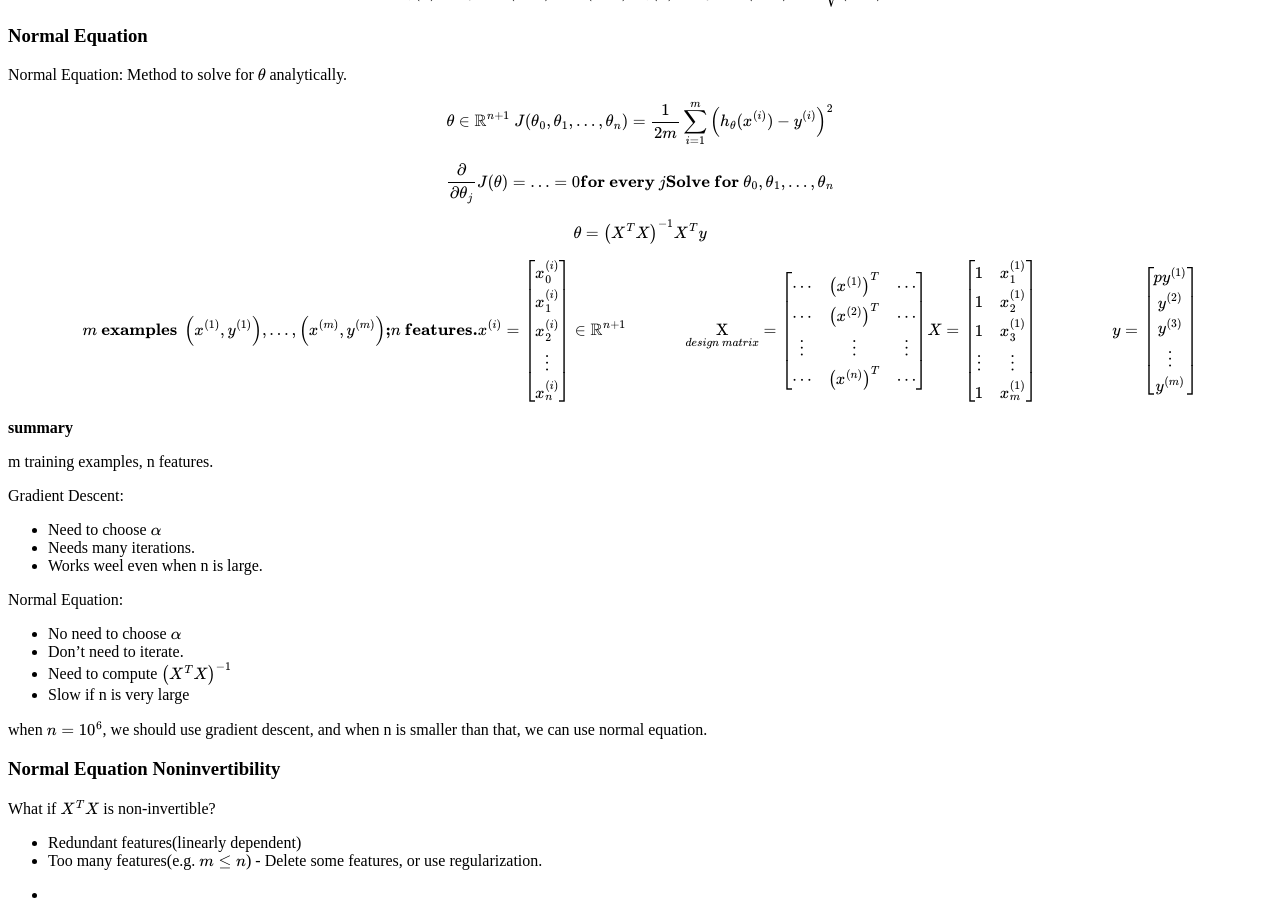
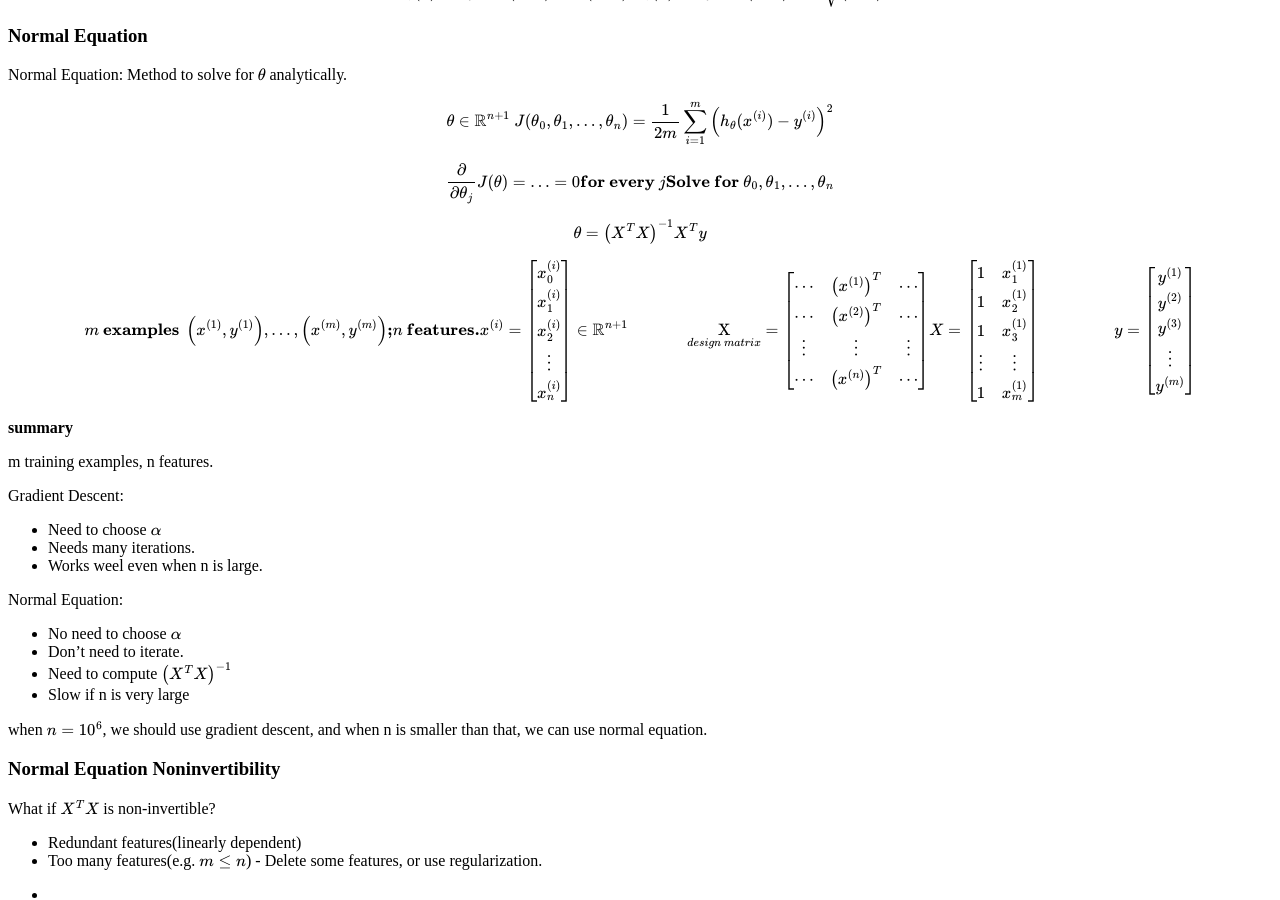
Before and after one commit to mrmign/mrmign.github.com, a Jekyll site: the page built from _posts/2013-04-28-machine-learning-2.md, in a window 1280 px wide and 900 px high, scrolled down 1595 px. Built offline with Jekyll 4.4.1, drawn with Linux system fonts in a browser that asks for light colours; formulas are drawn with MathJax 3; comment, search, counter and statistics services are not loaded.

Commit message:
fix formula

```diff
--- a/_posts/2013-04-28-machine-learning-2.md
+++ b/_posts/2013-04-28-machine-learning-2.md
@@ -128,7 +128,7 @@ X=\begin{bmatrix}
 \vdots & \vdots \\
 1 & x_m^{(1)} \\
 \end{bmatrix} \hspace{20 mm}
-y= \begin{bmatrix} p
+y= \begin{bmatrix}
 y^{(1)}\\
 y^{(2)}\\
 y^{(3)}\\
```
